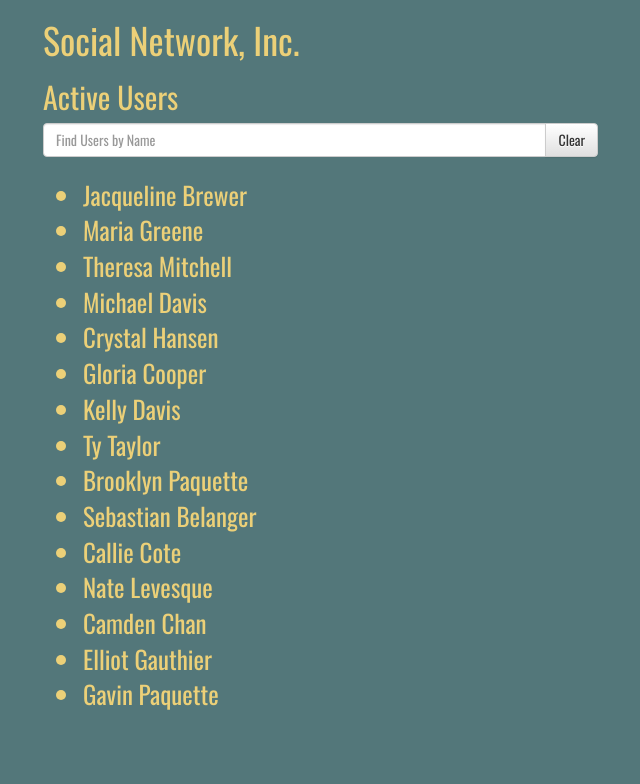
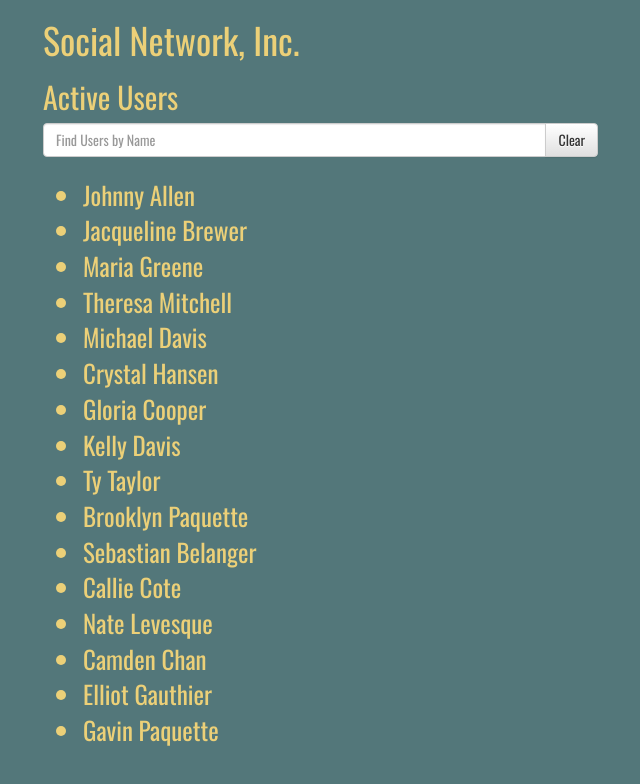
Before and after one commit to Annaliskirwa/_App_Trece, an Angular app: page /dashboard in a window 1280 px wide. Shown: the top 784 px of the page, without its empty margins (27-667 px from the left). Built offline with nearby package versions, Linux system fonts and the light colour scheme.

Commit message:
Removed the ;location pipe from app file and template

```diff
--- a/src/app/app.module.ts
+++ b/src/app/app.module.ts
@@ -7,14 +7,14 @@ import { UserListComponent } from './user-list/user-list.component';
 
 import { ErrorMetadataService } from './services/error-metadata.service';
 import { HighlightTextPipe } from './pipes/highlight-text.pipe';
-import { LocationIdPipe } from './pipes/location-id.pipe';
+// import { LocationIdPipe } from './pipes/location-id.pipe';
 
 @NgModule({
   declarations: [
     AppComponent,
     UserListComponent,
     HighlightTextPipe,
-    LocationIdPipe
+    // LocationIdPipe
   ],
   imports: [
     BrowserModule,
--- a/src/app/user-list/user-list.component.html
+++ b/src/app/user-list/user-list.component.html
@@ -7,5 +7,5 @@
   </div>
 
   <ul class="user-list">
-    <li *ngFor="let user of (users | locationId :3 :4)" class="user-list-item" class = "user-list-item" [innerHtml] = "user.name | highlightText : filter.value"></li>
+    <li *ngFor="let user of users" class="user-list-item" [innerHtml]="user.name | highlightText : filter.value"></li>
   </ul>
```
